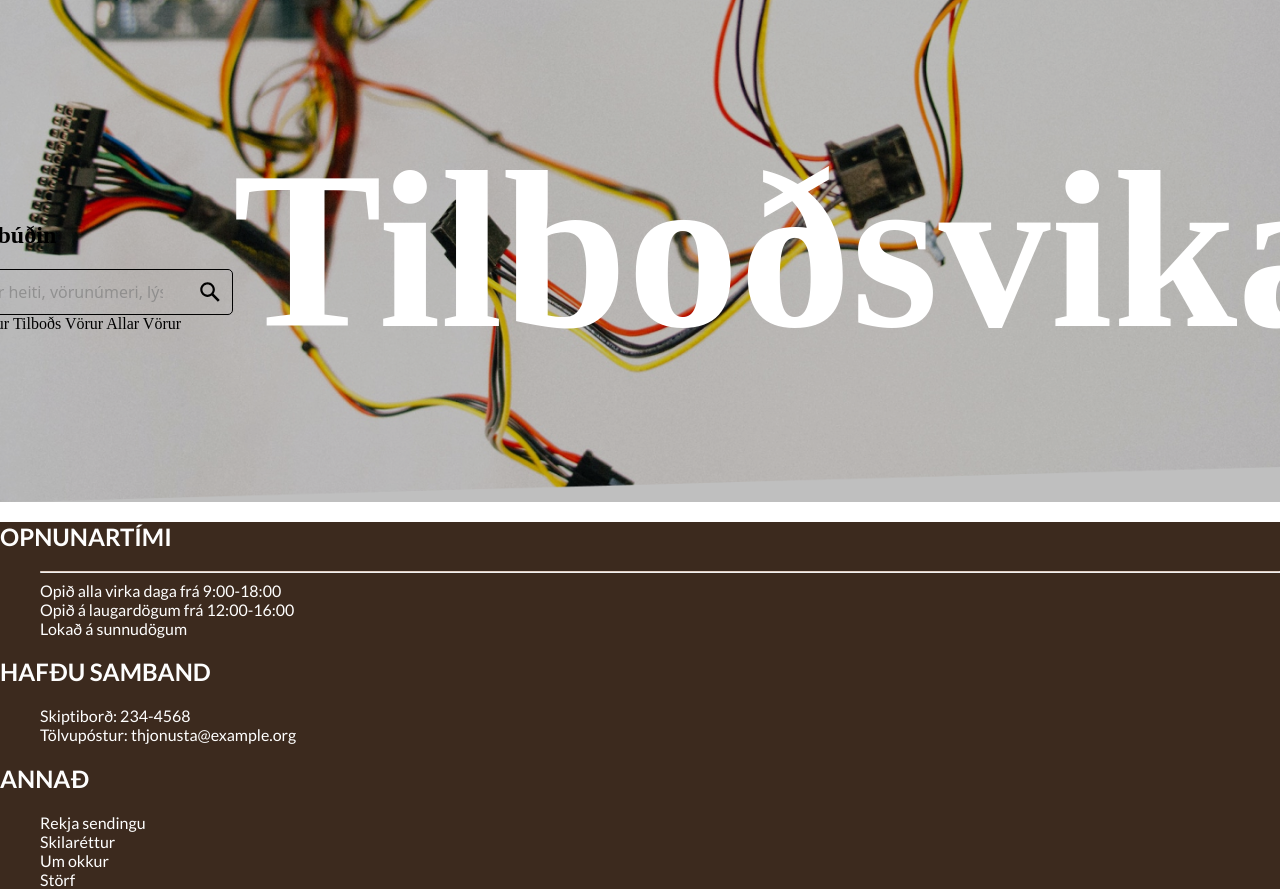
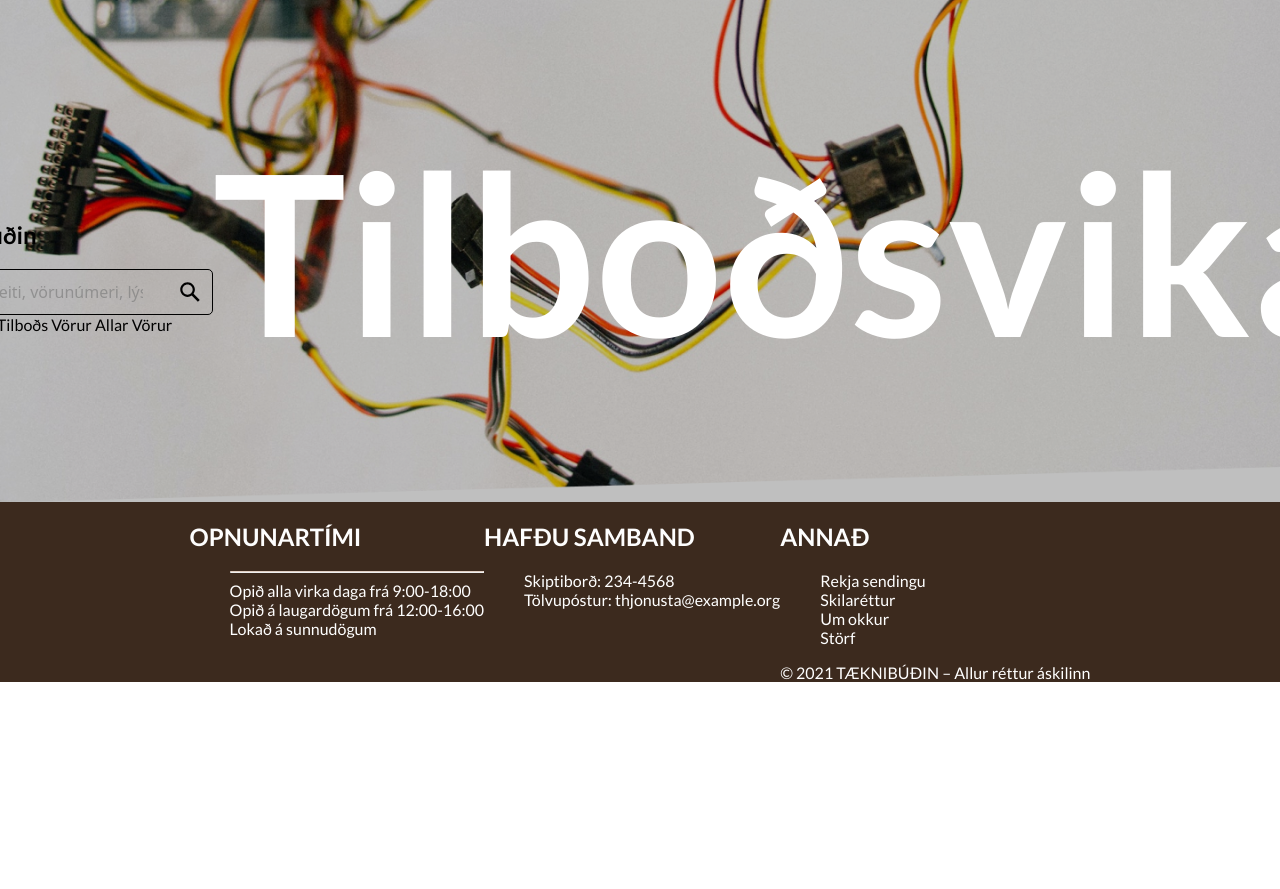
Before and after one commit to edilinga/hopurinn, a website: page index.html in a window 1280 px wide. Shown: the top 889 px of the page. After the commit the page ends 800 px from the top, so only its background shows below. Drawn offline with Linux system fonts and the light colour scheme.

Commit message:
laga footerinn

```diff
--- a/index.html
+++ b/index.html
@@ -42,6 +42,7 @@
     </header>
 
     <footer>
+      <div class="footer-sections">
         <section>
           <h2>OPNUNARTÍMI</h2>
           <ul>
@@ -68,7 +69,11 @@
             <li>Um okkur</li>
             <li>Störf</li>
           </ul>
+          <div class="footer-copyright">
+            © 2021 TÆKNIBÚÐIN – Allur réttur áskilinn
+          </div>
         </section>
+      </div>
     </footer>
   </body>
 </html>
--- a/styles/styles.css
+++ b/styles/styles.css
@@ -54,6 +54,7 @@ form {
     justify-content: center;
     background-image: url("../images/Background2.jpg");
     background-size: cover;
+    font-family: "Lato";
 }
 
 .bg::before {
@@ -76,6 +77,10 @@ h1 {
 
 footer {
   background-color: #3C2A1E;
+  display: flex;
+  flex-direction: column;
+  justify-content: space-between;
+  align-items: center;
 }
 
 footer h2 {
@@ -89,7 +94,18 @@ footer ul li {
   font-family: "Lato";
 }
 
+footer .footer-copyright {
+  text-align: center;
+  color: #FFFFFF;
+  font-family: "Lato";
+ }
 
+ .footer-sections {
+  display: flex;
+  justify-content: space-between;
+  align-items: start; /* Aligns sections to the top if they have different heights */
+  padding: 0 20px;
+ }
 
 /*Leturgerðir*/
 @font-face {
```
Lines whose indentation alone changed are shown as unchanged.
